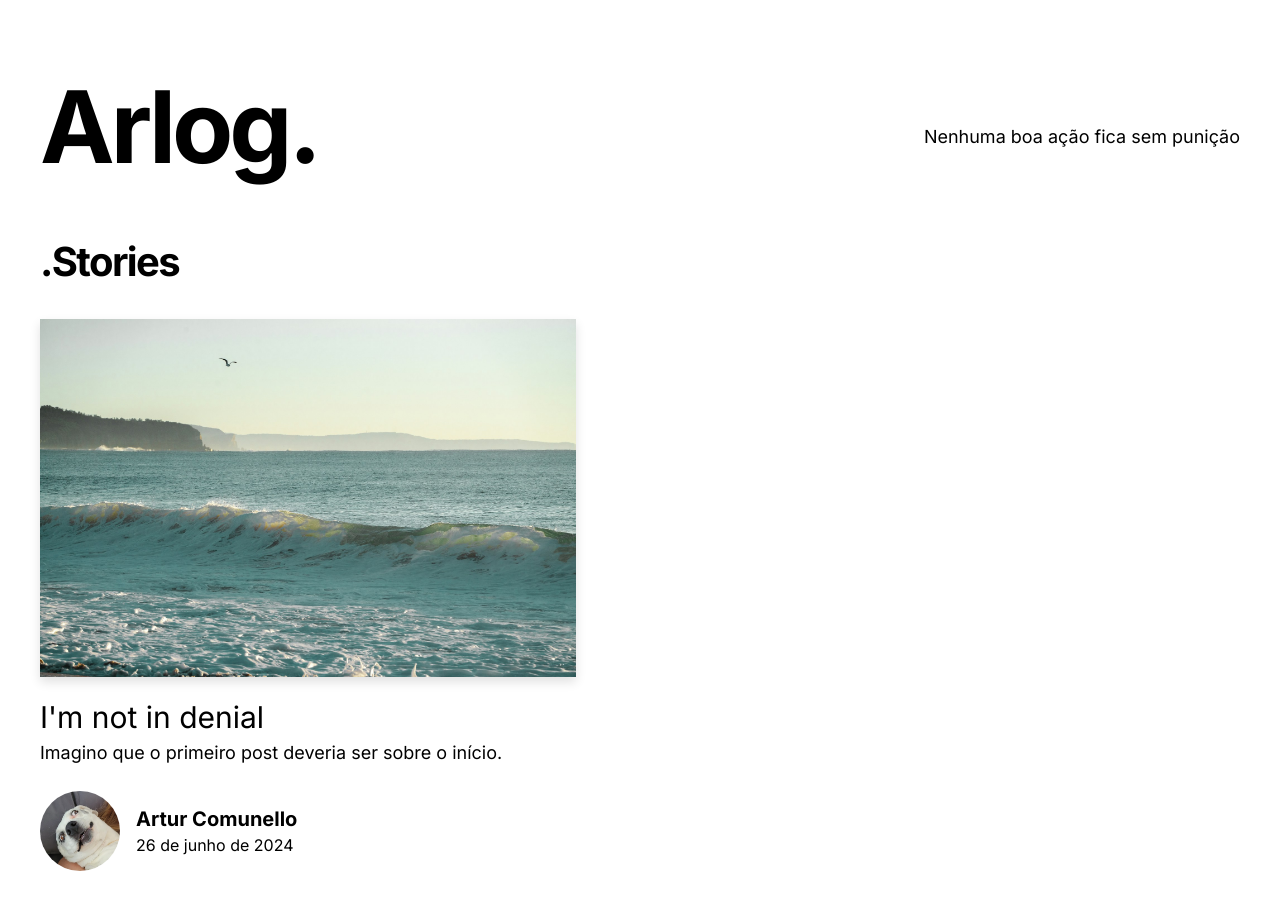
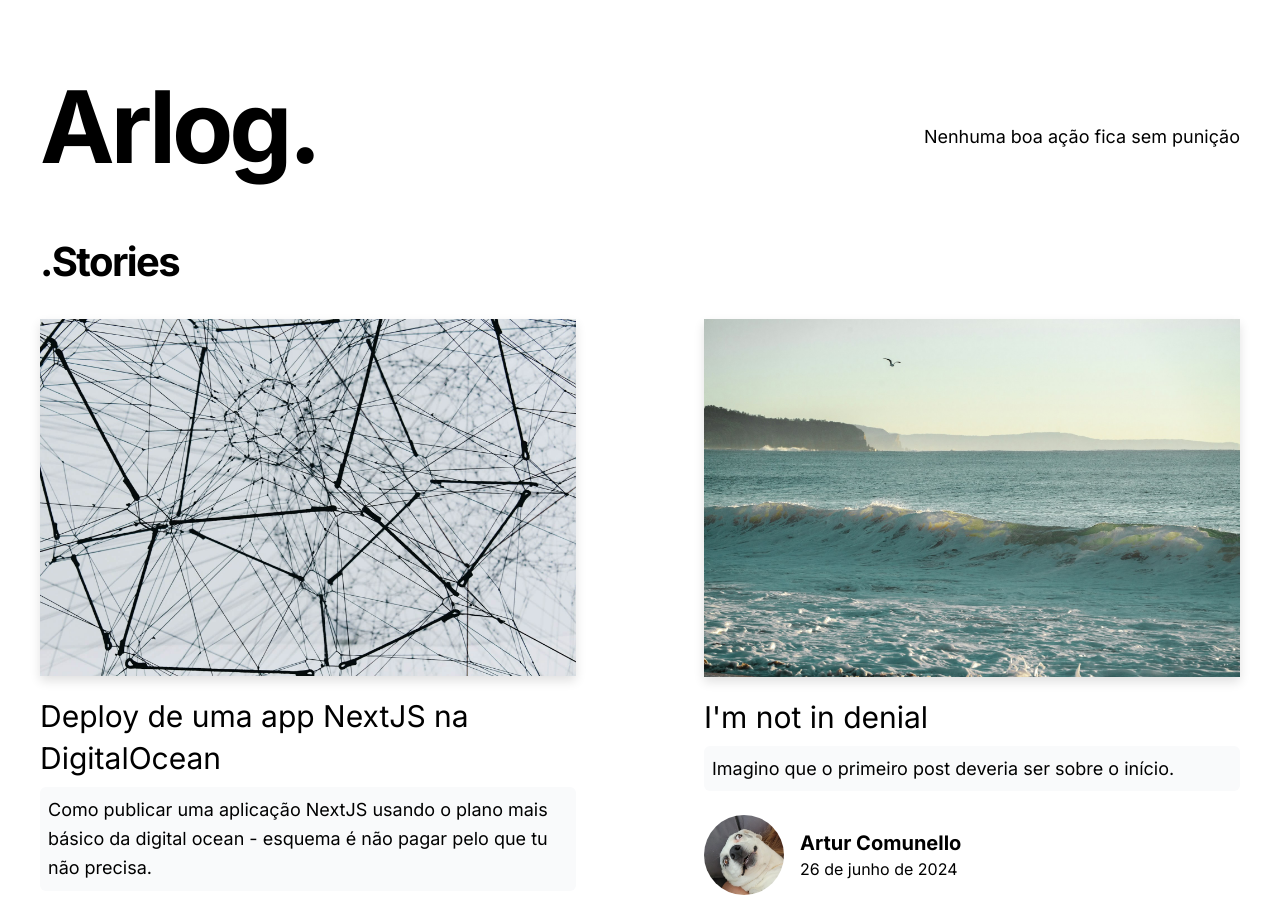
Before and after one commit to Arlovas/arlog, a Next.js app: page / in a window 1280 px wide. Shown: the top 913 px of the page. Built offline with nearby package versions, Linux system fonts and the light colour scheme.

Commit message:
Starting a new post

```diff
--- /dev/null
+++ b/_posts/nextjsdigitalocean.md
@@ -0,0 +1,14 @@
+---
+title: "Deploy de uma app NextJS na DigitalOcean"
+excerpt: "Como publicar uma aplicação NextJS usando o plano mais básico da digital ocean - esquema é não pagar pelo que tu não precisa."
+coverImage: "/assets/blog/nextdigital/cover.jpg"
+date: "2024-06-28T06:06:06.666Z"
+dateFormat: 'pt-BR'
+author:
+  name: Artur Comunello
+  picture: "/assets/blog/authors/ramoner.png"
+ogImage:
+  url: "/assets/blog/denial/denial.jpg"
+---
+
+# How to make
--- a/src/app/_components/footer.tsx
+++ b/src/app/_components/footer.tsx
@@ -17,6 +17,7 @@ export function Footer() {
                     </h3>
                     <div className="flex flex-col lg:flex-row justify-center items-center lg:pl-4 lg:w-1/2">
                         <a
+                            target="_blank"
                             href="https://github.com/Arlovas/arlog"
                             className="mx-3 bg-black hover:bg-white hover:text-black border border-black text-white font-bold py-3 px-12 lg:px-8 duration-200 transition-colors mb-6 lg:mb-0"
                         >
--- a/src/app/_components/post-preview.tsx
+++ b/src/app/_components/post-preview.tsx
@@ -28,12 +28,12 @@ export function PostPreview({
       <div className="mb-5">
         <CoverImage slug={slug} title={title} src={coverImage} />
       </div>
-      <h3 className="text-3xl leading-snug">
+      <h3 className="text-3xl mb-2 leading-snug">
         <Link href={`/posts/${slug}`} className="hover:underline">
           {title}
         </Link>
       </h3>
-      <p className="text-lg leading-relaxed mb-6">{excerpt}</p>
+      <p className="text-lg bg-gray-50 rounded-md p-2 leading-relaxed mb-6">{excerpt}</p>
       <Avatar name={author.name} picture={author.picture} date={date} dateFormat={dateFormat} />
     </div>
   );
```
Also changed, not shown: public/assets/blog/nextdigital/cover.jpg (added). Lines whose indentation alone changed are shown as unchanged.
